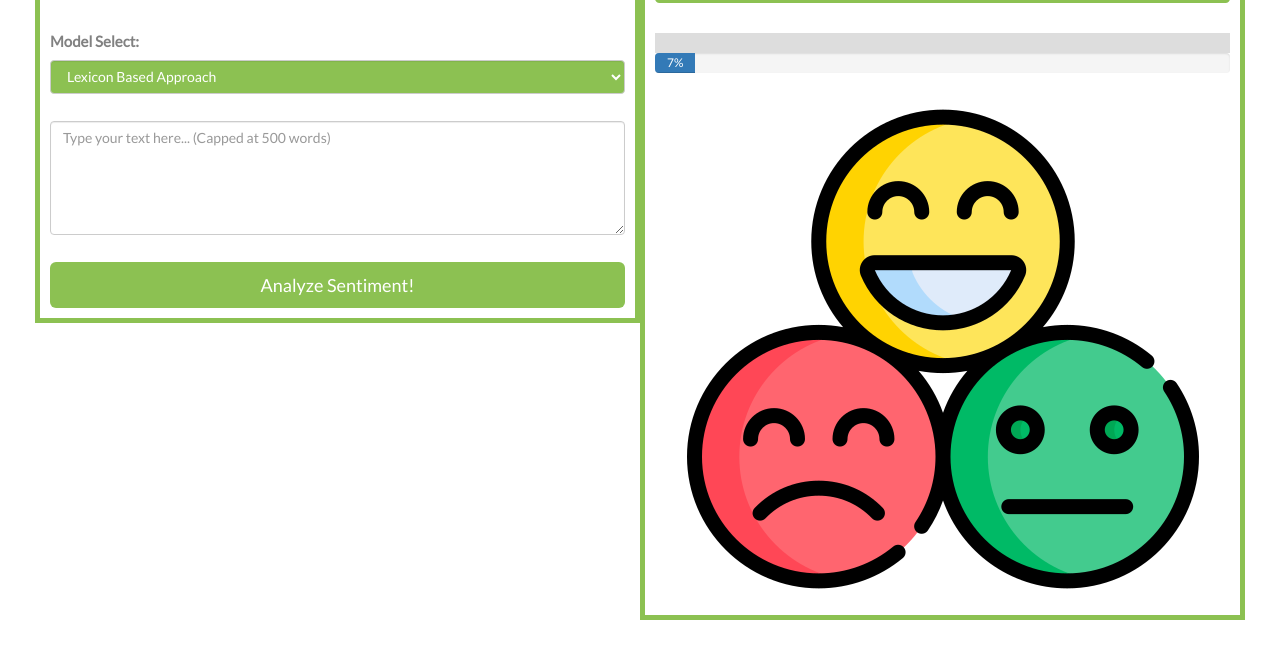
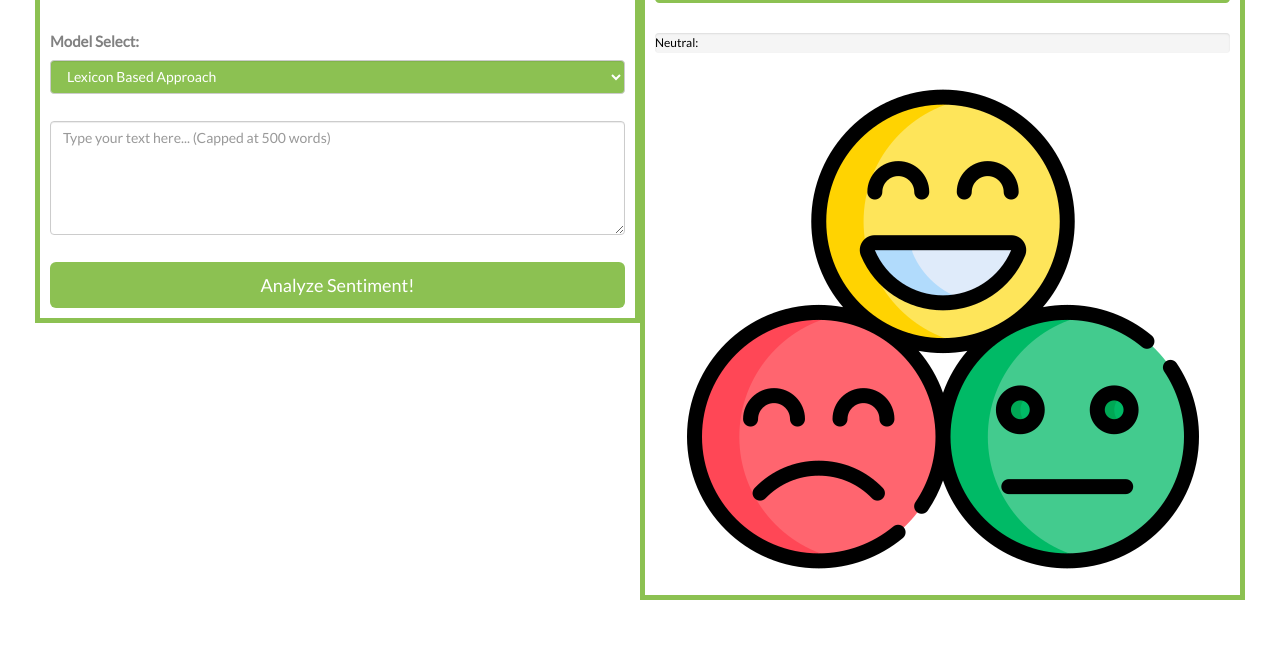
Before and after one commit to hawkeyephil/CSC494, a Flask app: page /sandbox in a window 1280 px wide. Shown: the part 554-1224 px from the top of the page. After the commit the page ends 1154 px from the top, so only its background shows below. Run offline with Flask 3, Linux system fonts and the light colour scheme; some libraries are stand-ins or nearby versions.

Commit message:
progress bar final refactor

```diff
--- a/app.py
+++ b/app.py
@@ -13,13 +13,14 @@ app.secret_key = os.getenv('SECRET_KEY')
 @app.route('/')
 #Function that defines that the index page is displayed
 def index():
+    session.setdefault('polarity', 0.0)
     return render_template('index.html')
 
 #Route to the sandbox page
 @app.route('/sandbox')
 def sandbox():
     #Establishes sentiment score variable for the session
-    session.setdefault('polarity', 0.0)
+    session['polarity'] = 0.0
     return render_template('sandbox.html')
 
 #Sandbox sentiment route
--- a/static/script.js
+++ b/static/script.js
@@ -12,3 +12,47 @@ textarea.addEventListener("input", () => {
         textarea.value = words.slice(0, word_Count).join(' ');
     }
 })
+
+//Updates the sentiment bar
+async function getSentiment() {
+    try {
+        const response = await fetch('/polarity_score', {
+        method: 'POST',
+        });
+        const data = await response.text();
+
+        const polarity = data;
+
+        //Parses the JSON string
+        const parsedResponse = JSON.parse(polarity);
+
+        //Extracts the polarity value as a float
+        const polarityValue = parseFloat(parsedResponse.polarity).toFixed(2);
+        const roundedPolarityValue = Math.abs(polarityValue*100);
+
+        //Gets the progress bar element
+        const progressBar = document.getElementById('sentiment-bar');
+        //Update the width based on the polarity
+        progressBar.style.width = `${roundedPolarityValue}%`;
+        //Updates the background color and message based on polarity
+        if(polarityValue > 0.25) {
+          progressBar.style.backgroundColor = `rgb(140, 193, 82)`;
+          progressBar.innerHTML = `Positive: ${polarityValue}`;
+        }
+        else if(polarityValue < -0.25) {
+          progressBar.style.backgroundColor = 'rgb(193, 82, 82)';
+          progressBar.innerHTML = `Negative: ${polarityValue}`;
+        }
+        else {
+          progressBar.style.backgroundColor = 'rgb(138, 138, 138)';
+          progressBar.style.color = 'rgb(0,0,0)'
+          progressBar.innerHTML = `Neutral: ${polarityValue}`;
+        }
+
+    }
+    catch (error) {
+        console.error('Error fetching sentiment:', error);
+    }
+  }
+  // Call the function to fetch sentiment data
+  getSentiment();
--- a/templates/sandbox.html
+++ b/templates/sandbox.html
@@ -19,7 +19,7 @@
     <script src = "https://maxcdn.bootstrapcdn.com/bootstrap/3.4.1/js/bootstrap.min.js"></script>
 </head>
 
-<body onload="updateProgressBar()" id="home" data-spy="scroll" data-target=".navbar" data-offset="60">
+<body id="home" data-spy="scroll" data-target=".navbar" data-offset="60">
     <!--Site Navigation Bar-->
     <nav class="navbar navbar-default navbar-fixed-top">
         <div class="container">
@@ -97,16 +97,8 @@
                     <h2><span class="label label-default">Sentiment Polarity: {{polarity}}</span></h2>
                     <h2><span class="label label-default">Sentiment Subjectivity: {{subjectivity}}</span></h2>
 
-                    <!--Going to keep one of these-->
-                    <div id="sentiment-container">
-                        <div id="sentiment-bar1" style="height: 20px; width: 0; background-color: red;"></div>
-                    </div>
-                    <!--<div class="progress">
-                        <div class="progress-bar bg-success" role="progressbar" style="width: 25%" aria-valuenow="25" aria-valuemin="0" aria-valuemax="100">25%</div>
-                    </div>-->
-
                     <div class="progress">
-                        <div id="sentiment-bar" class="progress-bar bg-success" role="progressbar" style="width: 5%;" aria-valuenow="0" aria-valuemin="0" aria-valuemax="100">0%</div>
+                        <div id="sentiment-bar" class="progress-bar" role="progressbar" style="width: 5%;" aria-valuenow="0" aria-valuemin="0" aria-valuemax="100">0%</div>
                     </div>
 
                     <div class="text-center">
@@ -120,53 +112,4 @@
     <!--js-->
     <script type="text/javascript" src="{{ url_for('static', filename='script.js') }}"></script>
 
-    <!--Might go but if not it should be moved to js scripts file-->
-    <script>
-        function updateSentimentBar(score) {
-            var bar = document.getElementById('sentiment-bar');
-            var container = document.getElementById('sentiment-container');
-            bar.style.width = ((score + 1) / 2 * 100) + '%'; // Convert score to a percentage
-            bar.style.backgroundColor = score >= 0 ? 'green' : 'red';
-        }
-    </script>
-
-    <script>
-      async function fetchSentiment() {
-        try {
-            const response = await fetch('/polarity_score', {
-            method: 'POST',
-            });
-            const textResponse = await response.text();
-            console.log('Received response:', textResponse); // Check the response
-
-            // Update the progress bar width
-            //const progressBar1 = document.getElementById('sentiment-bar');
-            //progressBar.style.width = `${polarity}%`;
-            //const polarity = textResponse; // Example value (you can replace this with your actual value)
-            // Received JSON response
-            const polarity = '{"polarity": 7.0}';
-
-            // Parse the JSON string
-            const parsedResponse = JSON.parse(polarity);
-
-            // Extract the polarity value (as a float)
-            const polarityValue = parseFloat(parsedResponse.polarity);
-
-            // Now you can use 'polarityValue' in your code
-            console.log(`Polarity value: ${polarityValue}`);
-            // Get the progress bar element
-            const progressBar = document.getElementById('sentiment-bar');
-
-            // Update the width based on the polarity
-            progressBar.style.width = `${polarityValue}%`;
-            progressBar.innerHTML = `${polarityValue}%`; // Update the text inside the progress bar
-        }
-        catch (error) {
-            console.error('Error fetching sentiment:', error);
-        }
-      }
-      // Call the function to fetch sentiment data
-      fetchSentiment();
-    </script>
-
 </body>
```
